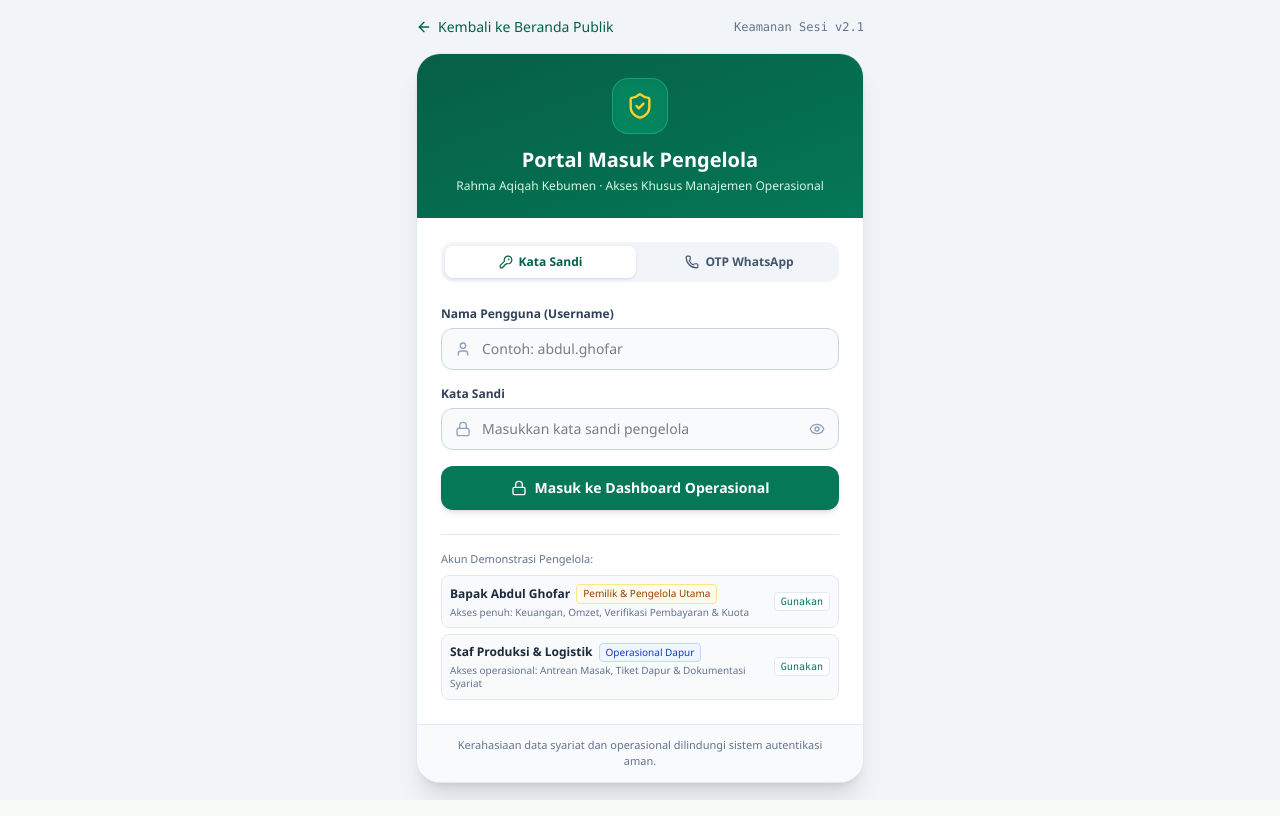
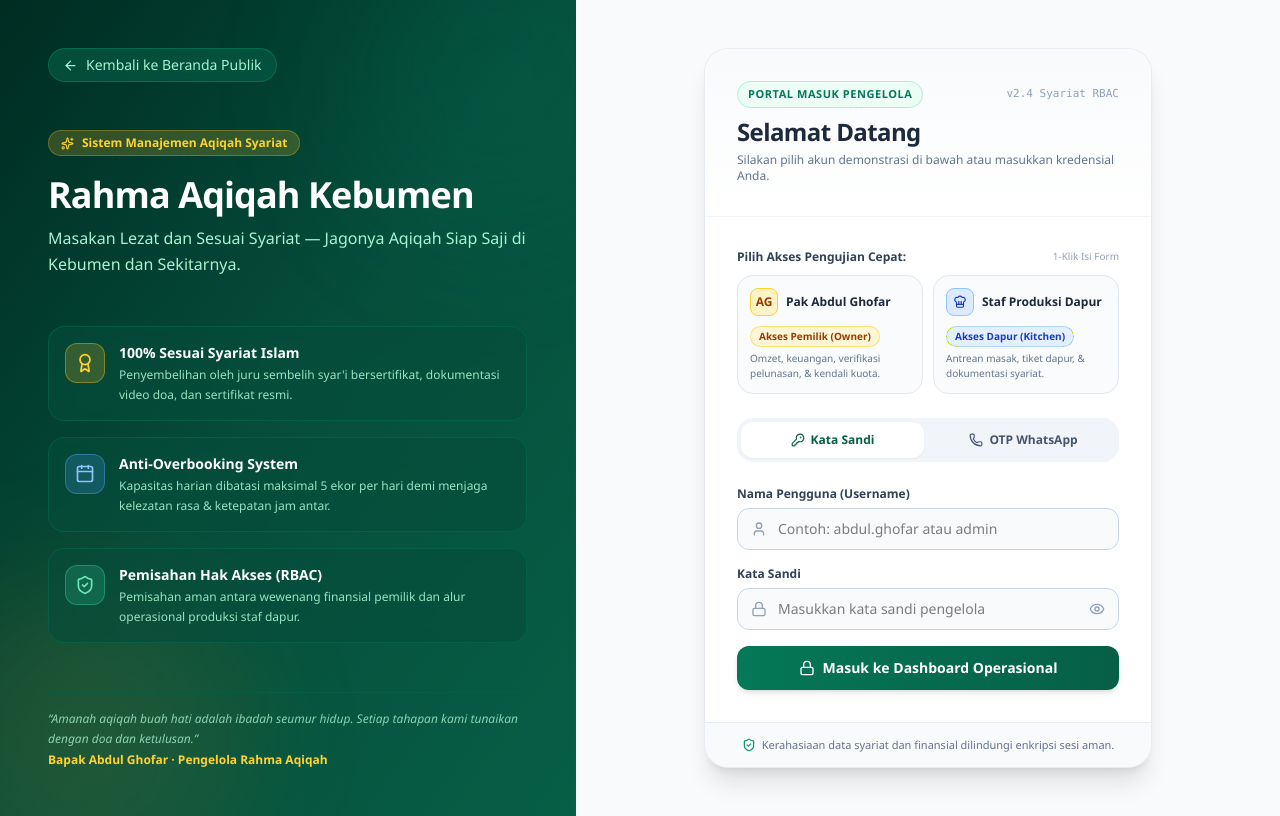
Before and after one commit to muhammadherjuna/rahma-aqiqah-web, a React (Vite) app: page /admin/login in a window 1280 px wide. Built offline with nearby package versions, Linux system fonts and the light colour scheme; no server answers; the database is empty.

Commit message:
feat(ui): implement modern split-screen layout for admin login with quick role selector

```diff
--- a/src/pages/LoginAdmin.jsx
+++ b/src/pages/LoginAdmin.jsx
@@ -3,7 +3,8 @@ import { useState, useEffect } from 'react';
 import { useNavigate, useLocation, Link } from 'react-router-dom';
 import {
   ShieldCheck, Lock, User, KeyRound, Phone, ArrowLeft,
-  AlertCircle, CheckCircle, Eye, EyeOff, Send, Clock
+  AlertCircle, CheckCircle, Eye, EyeOff, Send, Clock,
+  Award, Calendar, ChefHat, Sparkles, Check
 } from 'lucide-react';
 import {
   ADMIN_CREDENTIALS,
@@ -144,56 +145,213 @@ export default function LoginAdmin() {
   };
 
   return (
-    <div className="min-h-screen bg-slate-100 flex flex-col justify-center items-center p-4">
-      {/* Tombol Kembali ke Website Pelanggan */}
-      <div className="w-full max-w-md mb-4 flex justify-between items-center text-sm">
+    <div className="min-h-screen bg-slate-900 flex flex-col lg:flex-row">
+      {/* Sisi Kiri: Branding & Nilai Syariat (Split Screen Hero) */}
+      <div className="w-full lg:w-[48%] xl:w-[45%] bg-gradient-to-br from-emerald-950 via-emerald-900 to-emerald-800 text-white p-6 sm:p-10 lg:p-12 flex flex-col justify-between relative overflow-hidden border-b lg:border-b-0 lg:border-r border-emerald-700/50">
+        {/* Ornamen Latar Geometris Syariat */}
+        <div className="absolute top-0 right-0 -mr-20 -mt-20 w-80 h-80 rounded-full bg-emerald-600/10 blur-3xl pointer-events-none" />
+        <div className="absolute bottom-0 left-0 -ml-20 -mb-20 w-80 h-80 rounded-full bg-amber-500/10 blur-3xl pointer-events-none" />
+
+        {/* Top Header di Sisi Kiri */}
+        <div className="relative z-10">
           <Link
             to="/"
-          className="inline-flex items-center gap-1.5 text-emerald-800 hover:text-emerald-950 font-medium transition-colors"
+            className="inline-flex items-center gap-2 text-xs sm:text-sm text-emerald-200 hover:text-white bg-emerald-800/60 hover:bg-emerald-700/70 border border-emerald-600/40 px-3.5 py-1.5 rounded-full transition-all backdrop-blur-sm"
           >
-          <ArrowLeft size={16} />
-          Kembali ke Beranda Publik
+            <ArrowLeft size={15} />
+            <span>Kembali ke Beranda Publik</span>
           </Link>
-        <span className="text-slate-500 text-xs font-mono">Keamanan Sesi v2.1</span>
+
+          <div className="mt-8 sm:mt-12">
+            <div className="inline-flex items-center gap-2 bg-amber-400/20 text-amber-300 text-xs font-semibold px-3 py-1 rounded-full border border-amber-400/30 mb-4">
+              <Sparkles size={13} />
+              <span>Sistem Manajemen Aqiqah Syariat</span>
+            </div>
+            <h1 className="text-2xl sm:text-4xl font-extrabold tracking-tight text-white leading-tight">
+              Rahma Aqiqah Kebumen
+            </h1>
+            <p className="text-emerald-200 text-sm sm:text-base mt-2 font-light leading-relaxed">
+              Masakan Lezat dan Sesuai Syariat &mdash; Jagonya Aqiqah Siap Saji di Kebumen dan Sekitarnya.
+            </p>
+          </div>
         </div>
 
-      <div className="bg-white rounded-3xl shadow-xl border border-slate-200 w-full max-w-md overflow-hidden">
-        {/* Header Portal */}
-        <div className="bg-gradient-to-br from-emerald-800 to-emerald-700 p-6 text-white text-center relative">
-          <div className="w-14 h-14 bg-emerald-600/60 rounded-2xl flex items-center justify-center mx-auto mb-3 border border-emerald-400/40 shadow-inner">
-            <ShieldCheck size={28} className="text-amber-300" />
+        {/* 3 Nilai Utama Sistem (Pillar Showcase) */}
+        <div className="my-8 sm:my-10 space-y-4 relative z-10">
+          <div className="bg-emerald-900/60 backdrop-blur-md border border-emerald-700/40 rounded-2xl p-4 transition-all hover:bg-emerald-800/60">
+            <div className="flex items-start gap-3.5">
+              <div className="w-10 h-10 rounded-xl bg-amber-400/20 border border-amber-400/40 flex items-center justify-center shrink-0 text-amber-300">
+                <Award size={20} />
               </div>
-          <h2 className="text-xl font-bold leading-snug">Portal Masuk Pengelola</h2>
-          <p className="text-emerald-100 text-xs mt-1">
-            Rahma Aqiqah Kebumen &middot; Akses Khusus Manajemen Operasional
+              <div>
+                <h3 className="text-sm font-bold text-white">100% Sesuai Syariat Islam</h3>
+                <p className="text-xs text-emerald-200/90 mt-0.5 leading-relaxed">
+                  Penyembelihan oleh juru sembelih syar'i bersertifikat, dokumentasi video doa, dan sertifikat resmi.
+                </p>
+              </div>
+            </div>
+          </div>
+
+          <div className="bg-emerald-900/60 backdrop-blur-md border border-emerald-700/40 rounded-2xl p-4 transition-all hover:bg-emerald-800/60">
+            <div className="flex items-start gap-3.5">
+              <div className="w-10 h-10 rounded-xl bg-blue-400/20 border border-blue-400/40 flex items-center justify-center shrink-0 text-blue-300">
+                <Calendar size={20} />
+              </div>
+              <div>
+                <h3 className="text-sm font-bold text-white">Anti-Overbooking System</h3>
+                <p className="text-xs text-emerald-200/90 mt-0.5 leading-relaxed">
+                  Kapasitas harian dibatasi maksimal 5 ekor per hari demi menjaga kelezatan rasa & ketepatan jam antar.
+                </p>
+              </div>
+            </div>
+          </div>
+
+          <div className="bg-emerald-900/60 backdrop-blur-md border border-emerald-700/40 rounded-2xl p-4 transition-all hover:bg-emerald-800/60">
+            <div className="flex items-start gap-3.5">
+              <div className="w-10 h-10 rounded-xl bg-emerald-400/20 border border-emerald-400/40 flex items-center justify-center shrink-0 text-emerald-300">
+                <ShieldCheck size={20} />
+              </div>
+              <div>
+                <h3 className="text-sm font-bold text-white">Pemisahan Hak Akses (RBAC)</h3>
+                <p className="text-xs text-emerald-200/90 mt-0.5 leading-relaxed">
+                  Pemisahan aman antara wewenang finansial pemilik dan alur operasional produksi staf dapur.
+                </p>
+              </div>
+            </div>
+          </div>
+        </div>
+
+        {/* Footer Sisi Kiri: Kutipan Amanah Pengelola */}
+        <div className="relative z-10 pt-4 border-t border-emerald-800/80">
+          <p className="text-xs italic text-emerald-200/80 leading-relaxed">
+            &ldquo;Amanah aqiqah buah hati adalah ibadah seumur hidup. Setiap tahapan kami tunaikan dengan doa dan ketulusan.&rdquo;
+          </p>
+          <p className="text-xs font-semibold text-amber-300 mt-1">
+            Bapak Abdul Ghofar &middot; Pengelola Rahma Aqiqah
+          </p>
+        </div>
+      </div>
+
+      {/* Sisi Kanan: Formulir Masuk & Pemilih Akun Cepat */}
+      <div className="w-full lg:w-[52%] xl:w-[55%] bg-slate-50 flex items-center justify-center p-4 sm:p-8 lg:p-12 overflow-y-auto">
+        <div className="w-full max-w-md my-auto">
+          {/* Card Form */}
+          <div className="bg-white rounded-3xl shadow-xl border border-slate-200/80 overflow-hidden">
+            {/* Header Form */}
+            <div className="p-6 sm:p-8 border-b border-slate-100 bg-gradient-to-b from-slate-50 to-white">
+              <div className="flex items-center justify-between gap-3 mb-2">
+                <span className="text-[11px] font-bold tracking-wider uppercase text-emerald-700 bg-emerald-50 px-2.5 py-1 rounded-full border border-emerald-200">
+                  Portal Masuk Pengelola
+                </span>
+                <span className="text-[11px] font-mono text-slate-400">v2.4 Syariat RBAC</span>
+              </div>
+              <h2 className="text-xl sm:text-2xl font-bold text-slate-800 tracking-tight">
+                Selamat Datang
+              </h2>
+              <p className="text-xs text-slate-500 mt-1">
+                Silakan pilih akun demonstrasi di bawah atau masukkan kredensial Anda.
               </p>
             </div>
 
             {/* Notifikasi Redirect / Pesan Sesi */}
             {redirectReason && (
-          <div className="m-4 mb-0 bg-amber-50 border border-amber-200 text-amber-800 p-3 rounded-xl text-xs flex items-center gap-2">
-            <AlertCircle size={16} className="text-amber-600 flex-shrink-0" />
+              <div className="mx-6 sm:mx-8 mt-4 bg-amber-50 border border-amber-200 text-amber-800 p-3 rounded-2xl text-xs flex items-center gap-2">
+                <AlertCircle size={16} className="text-amber-600 shrink-0" />
                 <span>{redirectReason}</span>
               </div>
             )}
 
-        <div className="p-6">
+            <div className="p-6 sm:p-8 space-y-6">
+              {/* Kotak Demonstrasi Cepat (Quick Role Selector - 2 Kolom) */}
+              <div>
+                <div className="flex items-center justify-between mb-2.5">
+                  <span className="text-xs font-bold text-slate-700">Pilih Akses Pengujian Cepat:</span>
+                  <span className="text-[10px] text-slate-400">1-Klik Isi Form</span>
+                </div>
+
+                <div className="grid grid-cols-1 sm:grid-cols-2 gap-2.5">
+                  {/* Kartu 1: Bapak Abdul Ghofar (Pemilik) */}
+                  <button
+                    type="button"
+                    onClick={() => {
+                      setAuthMode('password');
+                      handleAutoFill(ADMIN_CREDENTIALS[0]);
+                    }}
+                    className={`text-left p-3 rounded-2xl border transition-all cursor-pointer relative ${
+                      username === 'abdul.ghofar'
+                        ? 'bg-amber-50/80 border-amber-400 ring-2 ring-amber-300 shadow-sm'
+                        : 'bg-slate-50/80 hover:bg-amber-50/40 border-slate-200 hover:border-amber-300'
+                    }`}
+                  >
+                    {username === 'abdul.ghofar' && (
+                      <span className="absolute top-2.5 right-2.5 w-4 h-4 bg-amber-500 rounded-full flex items-center justify-center text-white text-[10px]">
+                        <Check size={11} />
+                      </span>
+                    )}
+                    <div className="flex items-center gap-2 mb-1.5">
+                      <div className="w-7 h-7 rounded-lg bg-amber-100 text-amber-800 font-bold text-xs flex items-center justify-center border border-amber-300">
+                        AG
+                      </div>
+                      <span className="text-xs font-bold text-slate-800">Pak Abdul Ghofar</span>
+                    </div>
+                    <span className="inline-block text-[10px] font-semibold text-amber-800 bg-amber-100/70 border border-amber-300/60 px-2 py-0.5 rounded-full mb-1">
+                      Akses Pemilik (Owner)
+                    </span>
+                    <p className="text-[10px] text-slate-500 line-clamp-2">
+                      Omzet, keuangan, verifikasi pelunasan, & kendali kuota.
+                    </p>
+                  </button>
+
+                  {/* Kartu 2: Staf Dapur (Kitchen Staff) */}
+                  <button
+                    type="button"
+                    onClick={() => {
+                      setAuthMode('password');
+                      handleAutoFill(ADMIN_CREDENTIALS[1]);
+                    }}
+                    className={`text-left p-3 rounded-2xl border transition-all cursor-pointer relative ${
+                      username === 'admin'
+                        ? 'bg-blue-50/80 border-blue-400 ring-2 ring-blue-300 shadow-sm'
+                        : 'bg-slate-50/80 hover:bg-blue-50/40 border-slate-200 hover:border-blue-300'
+                    }`}
+                  >
+                    {username === 'admin' && (
+                      <span className="absolute top-2.5 right-2.5 w-4 h-4 bg-blue-500 rounded-full flex items-center justify-center text-white text-[10px]">
+                        <Check size={11} />
+                      </span>
+                    )}
+                    <div className="flex items-center gap-2 mb-1.5">
+                      <div className="w-7 h-7 rounded-lg bg-blue-100 text-blue-800 font-bold text-xs flex items-center justify-center border border-blue-300">
+                        <ChefHat size={14} />
+                      </div>
+                      <span className="text-xs font-bold text-slate-800">Staf Produksi Dapur</span>
+                    </div>
+                    <span className="inline-block text-[10px] font-semibold text-blue-800 bg-blue-100/70 border border-blue-300/60 px-2 py-0.5 rounded-full mb-1">
+                      Akses Dapur (Kitchen)
+                    </span>
+                    <p className="text-[10px] text-slate-500 line-clamp-2">
+                      Antrean masak, tiket dapur, & dokumentasi syariat.
+                    </p>
+                  </button>
+                </div>
+              </div>
+
               {/* Pilihan Metode Masuk */}
-          <div className="grid grid-cols-2 gap-2 p-1 bg-slate-100 rounded-xl mb-6 text-xs font-semibold">
+              <div className="grid grid-cols-2 gap-2 p-1 bg-slate-100 rounded-2xl text-xs font-semibold">
                 <button
                   type="button"
                   onClick={() => {
                     setAuthMode('password');
                     setErrorMessage('');
                   }}
-              className={`py-2 rounded-lg transition-all flex items-center justify-center gap-1.5 ${
+                  className={`py-2.5 rounded-xl transition-all flex items-center justify-center gap-1.5 cursor-pointer ${
                     authMode === 'password'
-                  ? 'bg-white text-emerald-800 shadow-sm font-bold'
+                      ? 'bg-white text-emerald-800 shadow-xs font-bold'
                       : 'text-slate-600 hover:text-slate-900'
                   }`}
                 >
                   <KeyRound size={14} />
-              Kata Sandi
+                  <span>Kata Sandi</span>
                 </button>
                 <button
                   type="button"
@@ -201,21 +359,21 @@ export default function LoginAdmin() {
                     setAuthMode('otp');
                     setErrorMessage('');
                   }}
-              className={`py-2 rounded-lg transition-all flex items-center justify-center gap-1.5 ${
+                  className={`py-2.5 rounded-xl transition-all flex items-center justify-center gap-1.5 cursor-pointer ${
                     authMode === 'otp'
-                  ? 'bg-white text-emerald-800 shadow-sm font-bold'
+                      ? 'bg-white text-emerald-800 shadow-xs font-bold'
                       : 'text-slate-600 hover:text-slate-900'
                   }`}
                 >
                   <Phone size={14} />
-              OTP WhatsApp
+                  <span>OTP WhatsApp</span>
                 </button>
               </div>
 
               {/* Pesan Kesalahan */}
               {errorMessage && (
-            <div className="mb-4 bg-red-50 border border-red-200 text-red-700 p-3 rounded-xl text-xs flex items-start gap-2">
-              <AlertCircle size={16} className="text-red-500 flex-shrink-0 mt-0.5" />
+                <div className="bg-red-50 border border-red-200 text-red-700 p-3.5 rounded-2xl text-xs flex items-start gap-2.5">
+                  <AlertCircle size={16} className="text-red-500 shrink-0 mt-0.5" />
                   <span>{errorMessage}</span>
                 </div>
               )}
@@ -236,9 +394,9 @@ export default function LoginAdmin() {
                         required
                         value={username}
                         onChange={(e) => setUsername(e.target.value)}
-                    placeholder="Contoh: abdul.ghofar"
+                        placeholder="Contoh: abdul.ghofar atau admin"
                         disabled={isLocked || isLoading}
-                    className="w-full pl-10 pr-4 py-2.5 bg-slate-50 border border-slate-300 rounded-xl text-sm focus:outline-none focus:border-emerald-600 focus:bg-white transition-all disabled:opacity-60"
+                        className="w-full pl-10 pr-4 py-2.5 bg-slate-50 border border-slate-300 rounded-xl text-sm focus:outline-none focus:border-emerald-600 focus:bg-white focus:ring-2 focus:ring-emerald-500/20 transition-all disabled:opacity-60"
                       />
                     </div>
                   </div>
@@ -258,12 +416,12 @@ export default function LoginAdmin() {
                         onChange={(e) => setPassword(e.target.value)}
                         placeholder="Masukkan kata sandi pengelola"
                         disabled={isLocked || isLoading}
-                    className="w-full pl-10 pr-10 py-2.5 bg-slate-50 border border-slate-300 rounded-xl text-sm focus:outline-none focus:border-emerald-600 focus:bg-white transition-all disabled:opacity-60"
+                        className="w-full pl-10 pr-10 py-2.5 bg-slate-50 border border-slate-300 rounded-xl text-sm focus:outline-none focus:border-emerald-600 focus:bg-white focus:ring-2 focus:ring-emerald-500/20 transition-all disabled:opacity-60"
                       />
                       <button
                         type="button"
                         onClick={() => setShowPassword(!showPassword)}
-                    className="absolute inset-y-0 right-0 pr-3.5 flex items-center text-slate-400 hover:text-slate-600"
+                        className="absolute inset-y-0 right-0 pr-3.5 flex items-center text-slate-400 hover:text-slate-600 cursor-pointer"
                       >
                         {showPassword ? <EyeOff size={16} /> : <Eye size={16} />}
                       </button>
@@ -273,7 +431,7 @@ export default function LoginAdmin() {
                   <button
                     type="submit"
                     disabled={isLocked || isLoading}
-                className="w-full bg-emerald-700 hover:bg-emerald-800 text-white font-bold py-3 rounded-xl transition-all shadow-md hover:shadow-lg disabled:opacity-50 flex items-center justify-center gap-2 text-sm mt-2"
+                    className="w-full bg-gradient-to-r from-emerald-700 to-emerald-800 hover:from-emerald-800 hover:to-emerald-900 text-white font-bold py-3 rounded-xl transition-all shadow-md hover:shadow-lg disabled:opacity-50 flex items-center justify-center gap-2 text-sm mt-2 cursor-pointer"
                   >
                     {isLoading ? (
                       <span>Memverifikasi Sesi...</span>
@@ -281,7 +439,8 @@ export default function LoginAdmin() {
                       <span>Terkunci ({lockCountdown}d)</span>
                     ) : (
                       <>
-                    <Lock size={16} /> Masuk ke Dashboard Operasional
+                        <Lock size={16} />
+                        <span>Masuk ke Dashboard Operasional</span>
                       </>
                     )}
                   </button>
@@ -291,7 +450,7 @@ export default function LoginAdmin() {
               {/* Form Mode 2: OTP WhatsApp */}
               {authMode === 'otp' && (
                 <div className="space-y-4">
-              <div className="bg-emerald-50 border border-emerald-200 rounded-xl p-3 text-xs text-emerald-800">
+                  <div className="bg-emerald-50 border border-emerald-200 rounded-2xl p-3.5 text-xs text-emerald-800">
                     <p className="font-semibold mb-0.5">Nomor Terdaftar:</p>
                     <p className="font-mono text-emerald-950 font-bold">0815 7873 3874 (Bapak Abdul Ghofar)</p>
                     <p className="text-emerald-700 mt-1">
@@ -303,16 +462,18 @@ export default function LoginAdmin() {
                     <button
                       type="button"
                       onClick={handleSendOtp}
-                  className="w-full bg-emerald-700 hover:bg-emerald-800 text-white font-bold py-3 rounded-xl transition-all shadow-md flex items-center justify-center gap-2 text-sm"
+                      className="w-full bg-emerald-700 hover:bg-emerald-800 text-white font-bold py-3 rounded-xl transition-all shadow-md flex items-center justify-center gap-2 text-sm cursor-pointer"
                     >
-                  <Send size={16} /> Kirim Kode OTP WhatsApp
+                      <Send size={16} />
+                      <span>Kirim Kode OTP WhatsApp</span>
                     </button>
                   ) : (
                     <form onSubmit={handleVerifyOtp} className="space-y-3">
                       {/* Simulasi banner kode OTP (agar penguji dapat langsung mencoba) */}
-                  <div className="bg-amber-50 border border-amber-300 rounded-xl p-3 text-xs text-amber-900">
+                      <div className="bg-amber-50 border border-amber-300 rounded-2xl p-3 text-xs text-amber-900">
                         <p className="font-semibold text-amber-950 flex items-center gap-1.5">
-                      <CheckCircle size={14} className="text-amber-600" /> Simulasi Pesan Masuk WhatsApp:
+                          <CheckCircle size={14} className="text-amber-600" />
+                          <span>Simulasi Pesan Masuk WhatsApp:</span>
                         </p>
                         <p className="mt-1">
                           Kode verifikasi Anda adalah:{' '}
@@ -340,7 +501,7 @@ export default function LoginAdmin() {
                       <button
                         type="submit"
                         disabled={inputOtp.length !== 6 || isLoading}
-                    className="w-full bg-emerald-700 hover:bg-emerald-800 text-white font-bold py-3 rounded-xl transition-all shadow-md disabled:opacity-50 text-sm"
+                        className="w-full bg-emerald-700 hover:bg-emerald-800 text-white font-bold py-3 rounded-xl transition-all shadow-md disabled:opacity-50 text-sm cursor-pointer"
                       >
                         {isLoading ? 'Memverifikasi...' : 'Verifikasi & Buka Dashboard'}
                       </button>
@@ -354,7 +515,7 @@ export default function LoginAdmin() {
                           <button
                             type="button"
                             onClick={handleSendOtp}
-                        className="text-xs text-emerald-700 font-semibold hover:underline"
+                            className="text-xs text-emerald-700 font-semibold hover:underline cursor-pointer"
                           >
                             Kirim Ulang Kode OTP
                           </button>
@@ -364,50 +525,16 @@ export default function LoginAdmin() {
                   )}
                 </div>
               )}
-
-          {/* Kotak Demonstrasi Cepat untuk Tim Penguji */}
-          <div className="mt-6 pt-4 border-t border-slate-200">
-            <p className="text-[11px] text-slate-500 font-medium mb-2">
-              Akun Demonstrasi Pengelola:
-            </p>
-            <div className="space-y-1.5">
-              {ADMIN_CREDENTIALS.map((acc) => (
-                <button
-                  key={acc.username}
-                  type="button"
-                  onClick={() => {
-                    setAuthMode('password');
-                    handleAutoFill(acc);
-                  }}
-                  className="w-full text-left text-xs bg-slate-50 hover:bg-emerald-50 border border-slate-200 hover:border-emerald-300 p-2 rounded-lg transition-colors flex items-center justify-between"
-                >
-                  <div className="pr-2">
-                    <div className="flex items-center gap-1.5 flex-wrap">
-                      <span className="font-semibold text-slate-800">{acc.nama}</span>
-                      <span className={`text-[10px] px-1.5 py-0.5 rounded font-medium border ${
-                        acc.role === 'owner' ? 'bg-amber-50 text-amber-800 border-amber-200' : 'bg-blue-50 text-blue-800 border-blue-200'
-                      }`}>
-                        {acc.peran}
-                      </span>
-                    </div>
-                    {acc.deskripsi && (
-                      <p className="text-[10px] text-slate-500 mt-0.5">{acc.deskripsi}</p>
-                    )}
-                  </div>
-                  <span className="font-mono text-[10px] text-emerald-700 bg-white px-1.5 py-0.5 rounded border border-slate-200">
-                    Gunakan
-                  </span>
-                </button>
-              ))}
-            </div>
-          </div>
             </div>
 
             {/* Footer Card */}
-        <div className="bg-slate-50 px-6 py-3 border-t border-slate-200 text-center">
-          <p className="text-[11px] text-slate-500">
-            Kerahasiaan data syariat dan operasional dilindungi sistem autentikasi aman.
+            <div className="bg-slate-50 px-6 sm:px-8 py-3.5 border-t border-slate-200/80 text-center">
+              <p className="text-[11px] text-slate-500 flex items-center justify-center gap-1.5">
+                <ShieldCheck size={14} className="text-emerald-600" />
+                <span>Kerahasiaan data syariat dan finansial dilindungi enkripsi sesi aman.</span>
               </p>
+            </div>
+          </div>
         </div>
       </div>
     </div>
```
Lines whose indentation alone changed are shown as unchanged.
